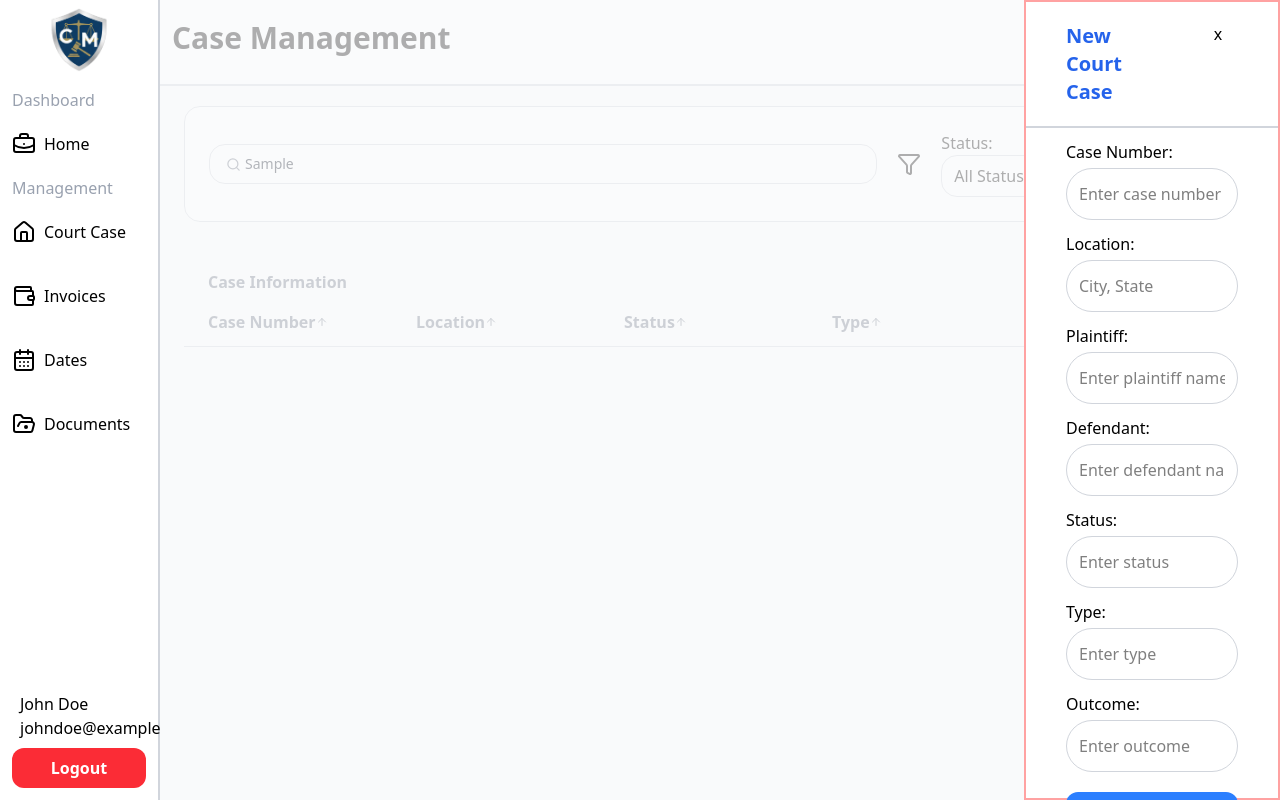
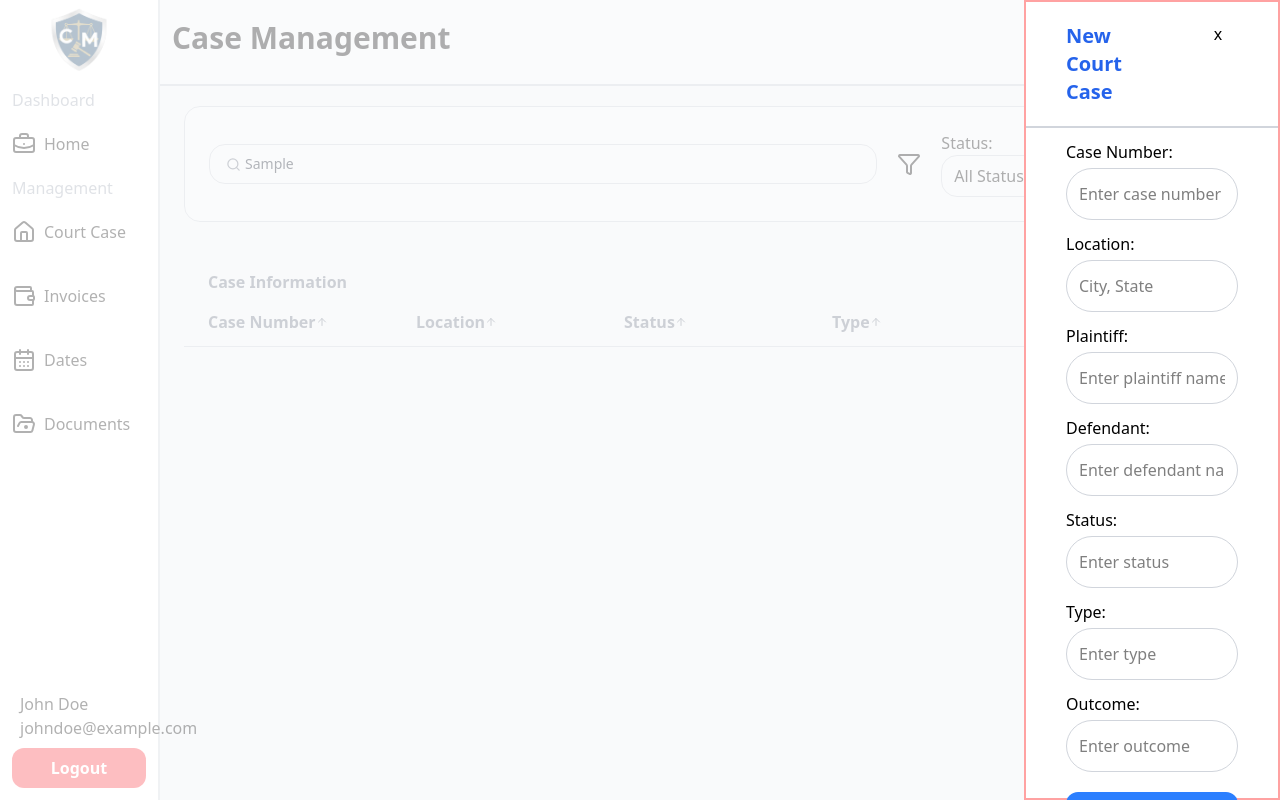
Before and after one commit to Sanctum-Inc/cms-react, a React (Vite) app: page /court-case in a window 1280 px wide. Both pictures are taken after typing "Sample" into the empty fields and a click on the button "Add New Case". Built offline with nearby package versions, Linux system fonts and the light colour scheme.

Commit message:
add: navigation context to grey out navigation on show of modals

```diff
--- a/src/Components/Navigation/Navigation.tsx
+++ b/src/Components/Navigation/Navigation.tsx
@@ -3,10 +3,13 @@ import NavigationItem from './NavigationItem';
 import NavigationItemProfile from './NavigationItemProfile';
 import brandLogo from "../../assets/crest-removebg-cropped.png";
 
+interface NavigationProps {
+  isGreyed: boolean;
+}
 
-const Navigation = () => {
+const Navigation = ({isGreyed} : NavigationProps) => {
     return (
-      <div className="w-1/8 h-screen flex flex-col px-3 border-r-2 border-solid border-gray-300">
+      <div className={`w-1/8 h-screen flex flex-col px-3 border-r-2 border-solid border-gray-300 ${isGreyed ? "opacity-30 pointer-events-none" : ""}`}>
         <div id="brand-information-container" className="p-2">
           <div className="flex justify-center">
             {/* <span className="text-5xl text-(--color-primary) font-bold">
--- /dev/null
+++ b/src/Contexts/NavigationContext.tsx
@@ -0,0 +1,8 @@
+import { createContext } from "react";
+
+const NavigationContext = createContext({
+    isGreyed: false,
+    setGreyed: (val: boolean) => {}
+});
+
+export default NavigationContext;
--- a/src/Layout/MainLayout.tsx
+++ b/src/Layout/MainLayout.tsx
@@ -1,14 +1,19 @@
 import { Outlet } from "react-router-dom";
 import Navigation from "../Components/Navigation/Navigation";
+import { useState } from "react";
+import NavigationContext from "../Contexts/NavigationContext";
 
-function MainLayout() {
+const MainLayout = () => {
+    const [isGreyed, setGreyed] = useState(false);
     return (
-        <div className='flex'>
-            <Navigation />
-            <div className="block w-full bg-(--color-hover-light) min-h-screen">
-                <Outlet />
+        <NavigationContext.Provider value={{ isGreyed, setGreyed }}>
+            <div className='flex'>
+                <Navigation isGreyed={isGreyed}/>
+                <div className="block w-full bg-(--color-hover-light) min-h-screen">
+                    <Outlet context={{ isGreyed, setGreyed }} />
+                </div>
             </div>
-      </div>
+        </NavigationContext.Provider>
   );
 }
 
--- a/src/Pages/CourtCasePage.tsx
+++ b/src/Pages/CourtCasePage.tsx
@@ -7,8 +7,9 @@ import {
 import PrimaryButton from "../Components/Buttons/PrimaryButton";
 import Card from "../Components/Cards/Card";
 import CourtCaseCard from "../Components/Cards/CourtCaseCard";
-import { useState, useMemo } from "react";
+import { useState, useMemo, useContext } from "react";
 import PillInput from "../Components/Inputs/PillInput";
+import NavigationContext from "../Contexts/NavigationContext";
 
 const CourtCasePage = () => {
   const [showModal, setShowModal] = useState(false);
@@ -54,6 +55,10 @@ const CourtCasePage = () => {
   const [searchQuery, setSearchQuery] = useState("");
   const [statusFilter, setStatusFilter] = useState<string>("all");
   const [typeFilter, setTypeFilter] = useState<string>("all");
+  const context = useContext<{
+    isGreyed: boolean;
+    setGreyed: (val: boolean) => void;
+  }>(NavigationContext);
 
   // Compute filtered + sorted cases
   const filteredCases = useMemo(() => {
@@ -149,7 +154,7 @@ const CourtCasePage = () => {
           <div className="w-full text-xl font-bold text-(--color-primary)">New Court Case</div>
           <div
             className="w-full flex justify-end"
-            onClick={() => setShowModal(false)}
+            onClick={() => handleShowModal(false)}
           >
             <div className="w-10 cursor-pointer flex justify-center">x</div>
           </div>
@@ -219,6 +224,11 @@ const CourtCasePage = () => {
     );
   };
 
+  const handleShowModal = (show: boolean) => {
+    context.setGreyed(show);
+    setShowModal(show);
+  }
+
   return (
     <>
       <div className={showModal ? "opacity-30 pointer-events-none" : ""} >
@@ -230,9 +240,7 @@ const CourtCasePage = () => {
           </span>
           <span className="text-lg text-gray-400 font-bold">
             <PrimaryButton
-              onClick={() => {
-                setShowModal(true);
-              }}
+              onClick={() => handleShowModal(true)}
             >
               <div className="flex">
                 <span className="m-auto">
```
